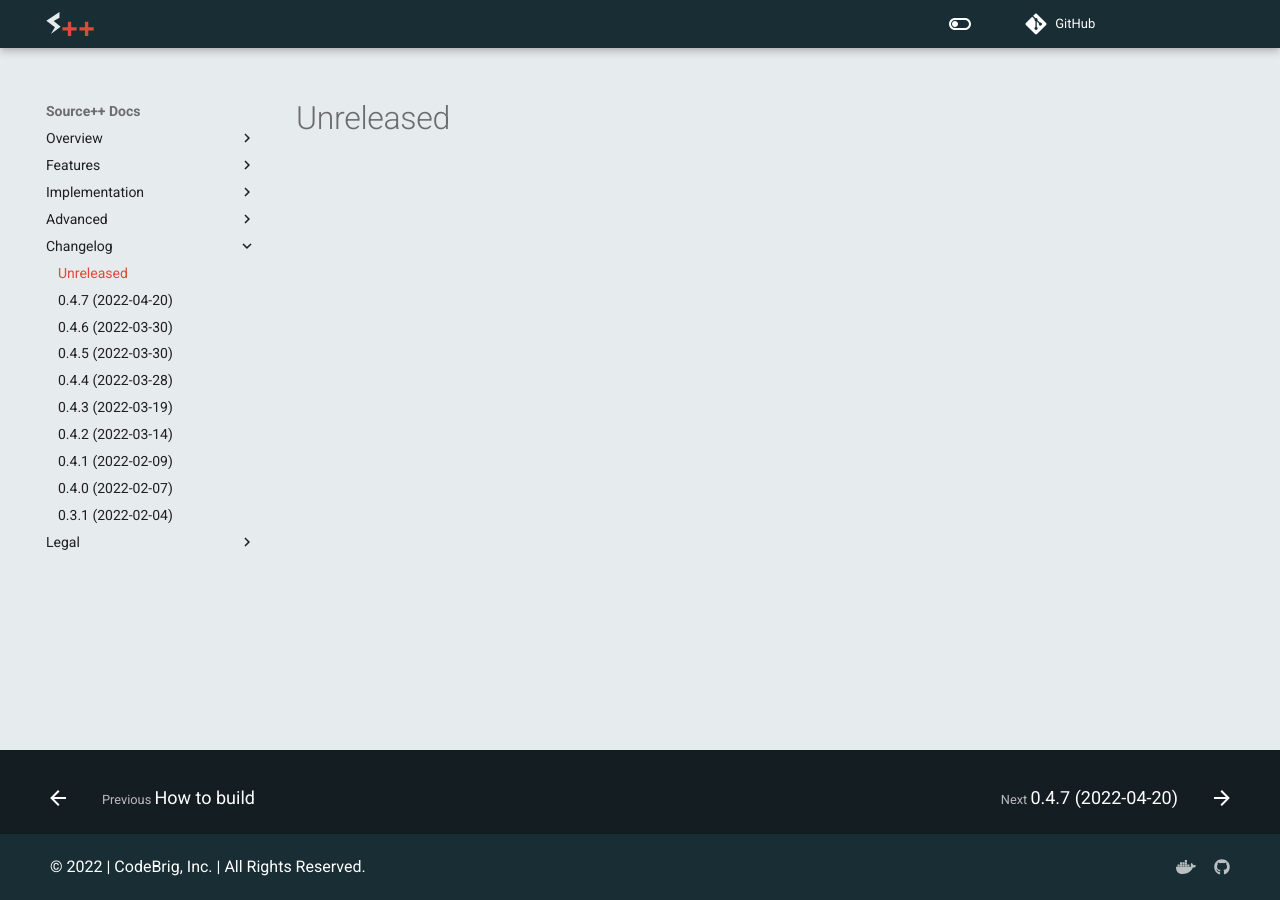
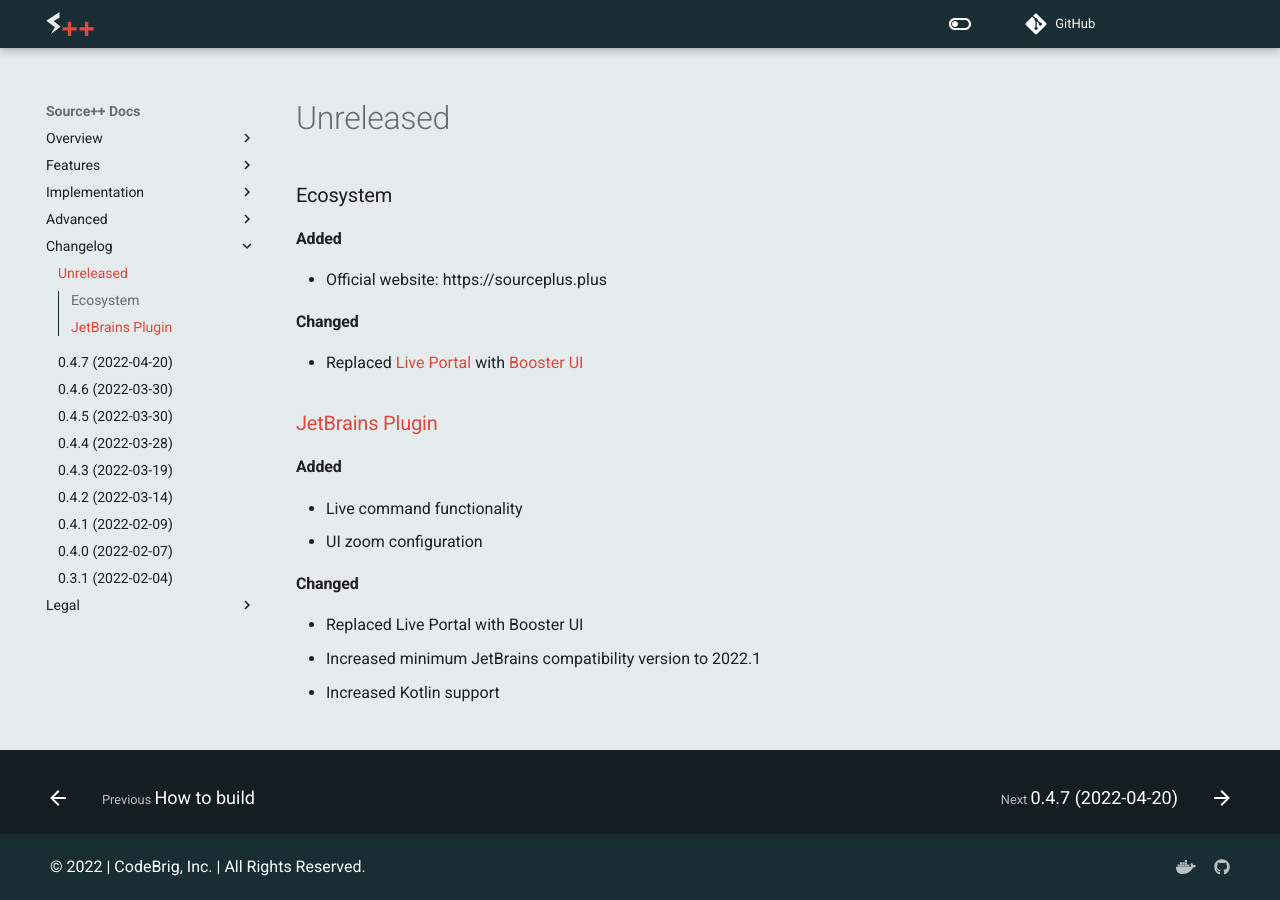
Before and after one commit to sourceplusplus/documentation, an MkDocs documentation site: the page built from docs/changelog/README.md, in a window 1280 px wide. Built offline with MkDocs 1.6.1 and Material for MkDocs 9.7.7, drawn with Linux system fonts in a browser that asks for light colours; comment, search, counter and statistics services are not loaded; the version menu is left out.

Commit message:
changelog

```diff
--- a/docs/changelog/README.md
+++ b/docs/changelog/README.md
@@ -1 +1,20 @@
 # Unreleased
+
+### Ecosystem
+
+#### Added
+- Official website: https://sourceplus.plus
+
+#### Changed
+- Replaced [Live Portal](https://github.com/sourceplusplus/interface-portal) with [Booster UI](https://github.com/sourceplusplus/interface-booster-ui)
+
+### [JetBrains Plugin](https://github.com/sourceplusplus/interface-jetbrains)
+
+#### Added
+- Live command functionality
+- UI zoom configuration
+
+#### Changed
+- Replaced Live Portal with Booster UI
+- Increased minimum JetBrains compatibility version to 2022.1
+- Increased Kotlin support
```
